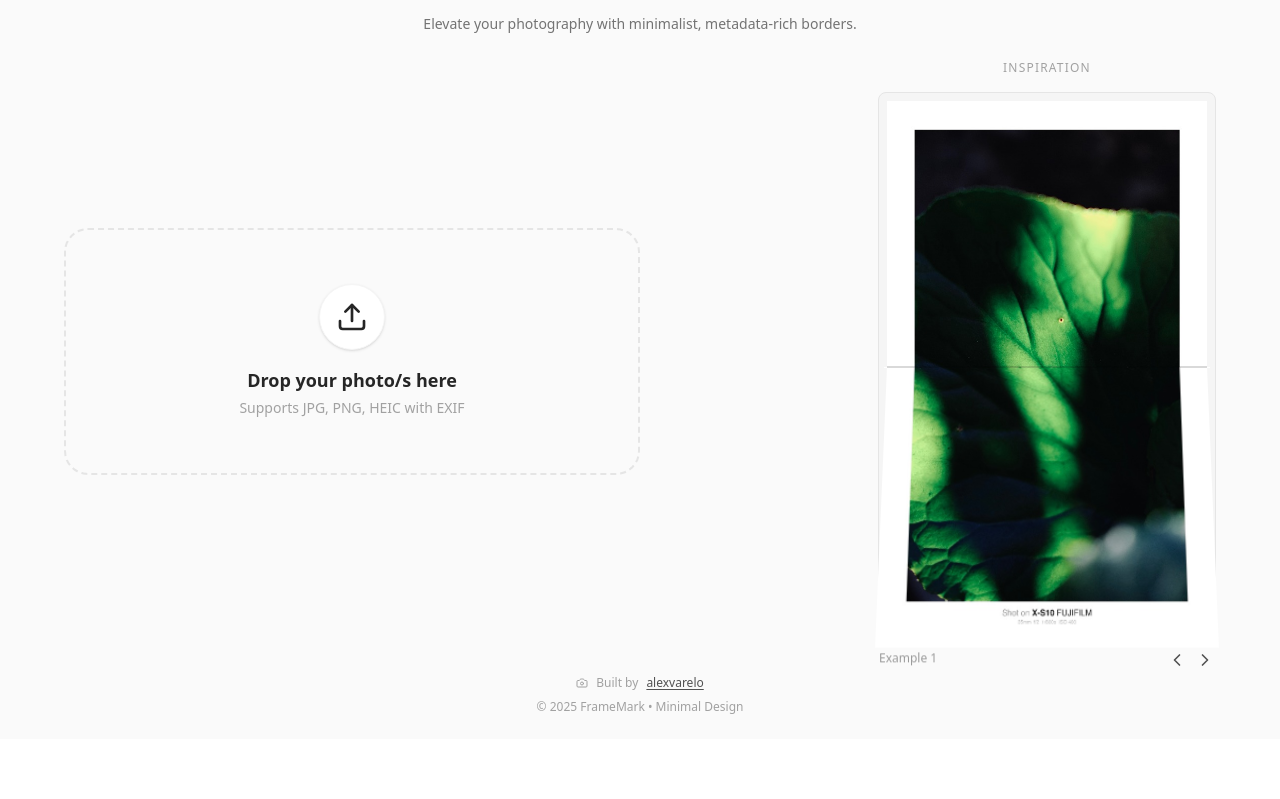
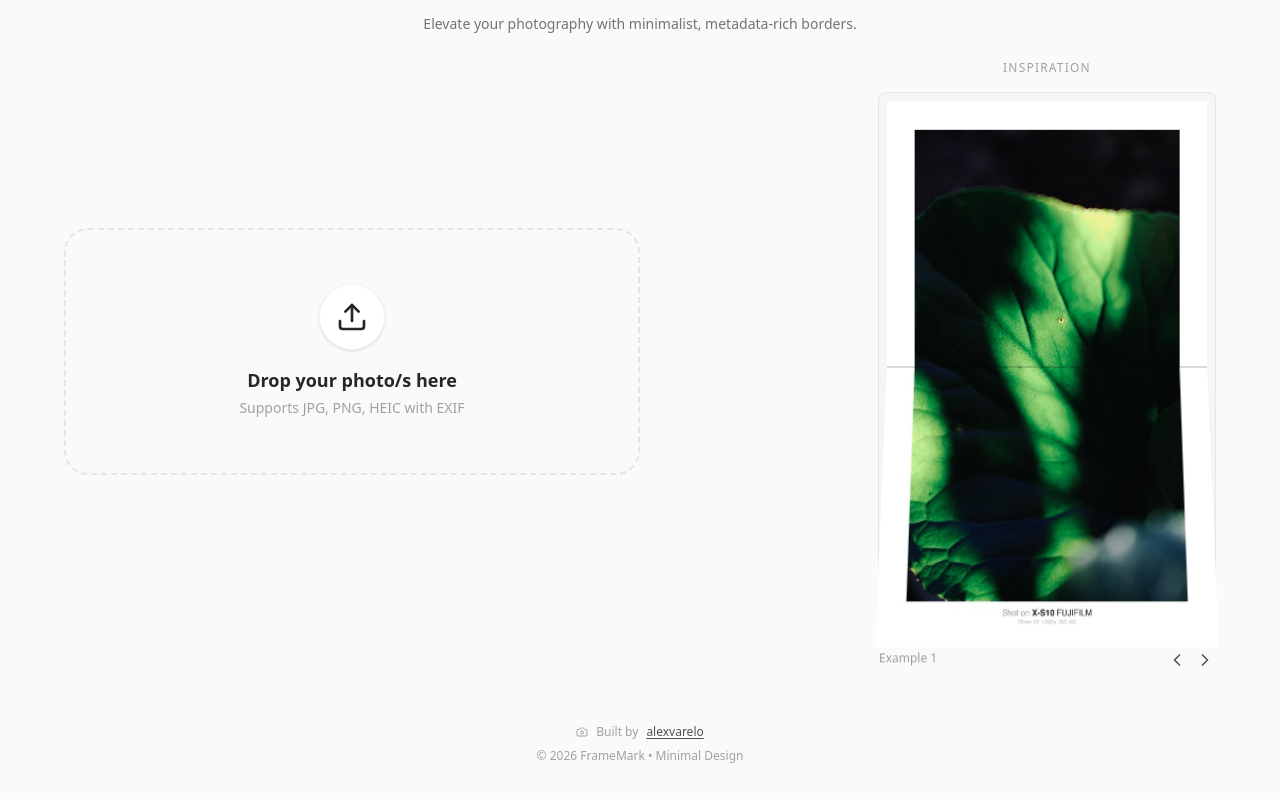
Before and after one commit to alexvarelo/FrameMark, a React (Vite) app: page / in a window 1280 px wide. Shown: the part 395-1194 px from the top of the page. Before the commit the page ends 1134 px from the top, so only its background shows below. Built offline with nearby package versions, Linux system fonts and the light colour scheme.

Commit message:
fix footer position

```diff
--- a/src/components/PhotoMetadataApp.tsx
+++ b/src/components/PhotoMetadataApp.tsx
@@ -258,7 +258,8 @@ export const PhotoMetadataApp: React.FC = () => {
     // If no images, show the landing/upload view
     if (photos.length === 0) {
         return (
-            <div className="min-h-screen bg-neutral-50 text-neutral-900 font-sans selection:bg-neutral-200 flex flex-col items-center justify-center p-6">
+            <div className="min-h-screen bg-neutral-50 text-neutral-900 font-sans selection:bg-neutral-200 flex flex-col items-center p-6">
+                <div className="flex-1 w-full flex flex-col items-center justify-center">
                     <header className="mb-6 text-center space-y-3 pt-16">
                         <div className="flex flex-col items-center justify-center">
                             <img src="/favicon.png" alt="FrameMark" className="w-32 h-32 md:w-56 md:h-56 drop-shadow-sm" />
@@ -326,8 +327,8 @@ export const PhotoMetadataApp: React.FC = () => {
                             </div>
                         </div>
                     )}
-
-                <footer className="mt-8 text-center text-neutral-400 text-xs space-y-2">
+                </div>
+                <footer className="mt-12 py-8 text-center text-neutral-400 text-xs space-y-2 w-full border-t border-neutral-100">
                     <div className="flex items-center justify-center gap-2">
                         <Camera className="w-3 h-3" />
                         <span>Built by</span>
@@ -340,7 +341,7 @@ export const PhotoMetadataApp: React.FC = () => {
                             alexvarelo
                         </a>
                     </div>
-                    <p>© 2025 FrameMark • Minimal Design</p>
+                    <p>© 2026 FrameMark • Minimal Design</p>
                 </footer>
             </div>
         );
```
Lines whose indentation alone changed are shown as unchanged.
